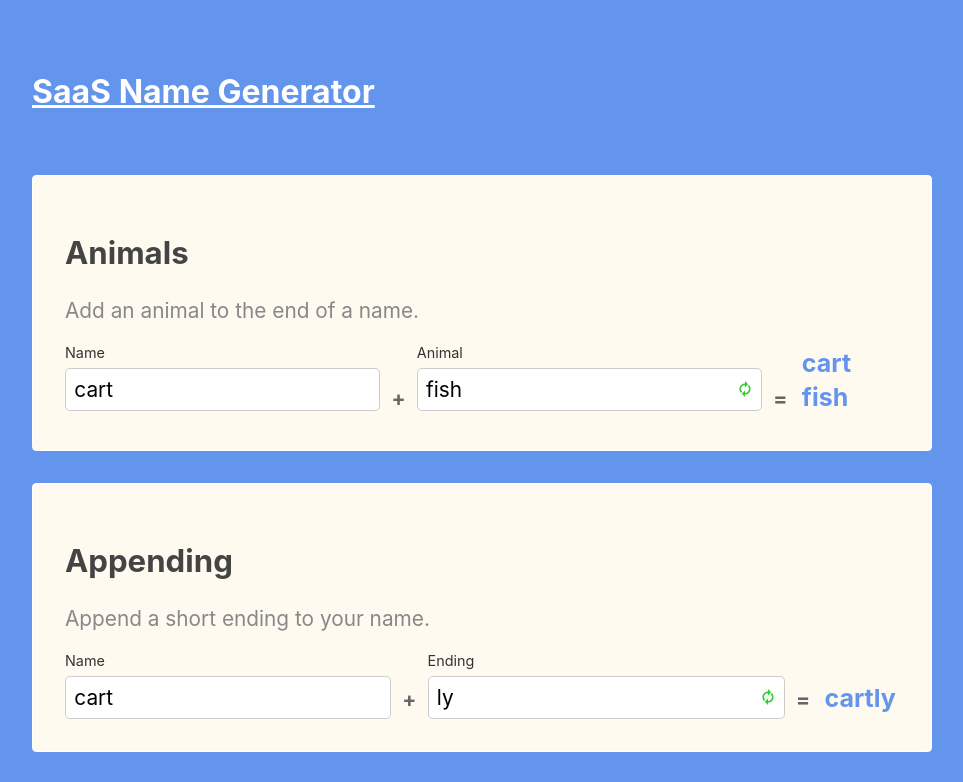
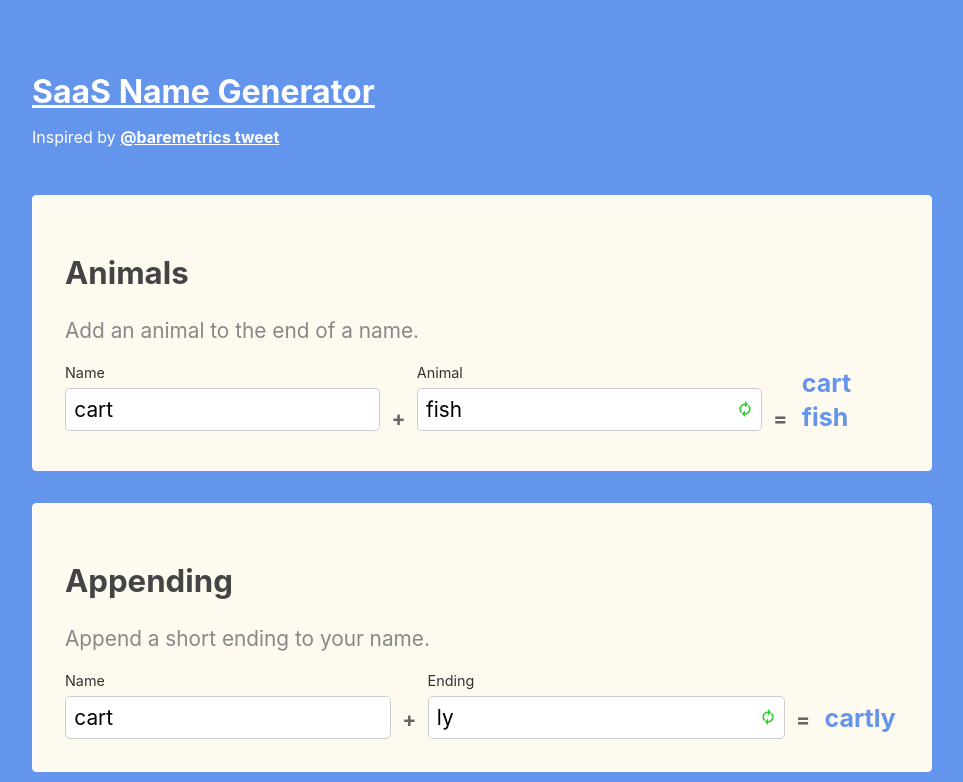
Before and after one commit to joshnuss/name-panda, a Svelte app: page / in a window 1280 px wide. Shown: the top 782 px of the page, without its empty margins (158-1121 px from the left). Built offline with nearby package versions, Linux system fonts and the light colour scheme.

Commit message:
Adds link to baremetrics tweet in header

```diff
--- a/src/App.svelte
+++ b/src/App.svelte
@@ -95,9 +95,14 @@
 
 <div class="container">
 
-<h1>
-  SaaS Name Generator
-</h1>
+  <header>
+    <h1>SaaS Name Generator</h1>
+
+    <p>
+      Inspired by <a href="https://twitter.com/Baremetrics/status/1276543395008307201">@baremetrics tweet</a>
+    </p>
+  </header>
+
 
 <Equation title="Animals" summary="Add an animal to the end of a name." bind:a={name} bind:b={animal} labelA="Name" labelB="Animal" formula={(a, b) => `${a} ${b}`} showRefresh="b" on:refresh={refreshAnimal}/>
 
@@ -121,7 +126,7 @@
 <Equation title="Removing vowels" summary="Remove one or more vowels from the name" bind:a={name} b={vowels} op="-" labelA="Name" labelB="Vowels" formula={(a, b) => a.replace(new RegExp(`${b.split('').map(x => '(' + x + ')').join('|')}`, 'g'),'')}/>
 
 <footer>
-  Site by <a href="https://twitter.com/joshnuss">@joshnuss</a>. Idea from <a href="https://twitter.com/Baremetrics/status/1276543395008307201">@baremetrics tweet</a>.
+  Site by <a href="https://twitter.com/joshnuss">@joshnuss</a>. Inspired by <a href="https://twitter.com/Baremetrics/status/1276543395008307201">@baremetrics tweet</a>.
 </footer>
 </div>
 
@@ -130,8 +135,19 @@
     background: cornflowerblue;
   }
   h1 {
-    margin: 2em 0;
+    margin: 2em 0 0.5em;
   }
+  p {
+    color: white;
+  }
+  p a {
+    font-weight: bold;
+  }
+
+  header {
+    margin-bottom: 3rem;
+  }
+
   a, h1 {
     color: white;
     text-decoration: underline;
```
